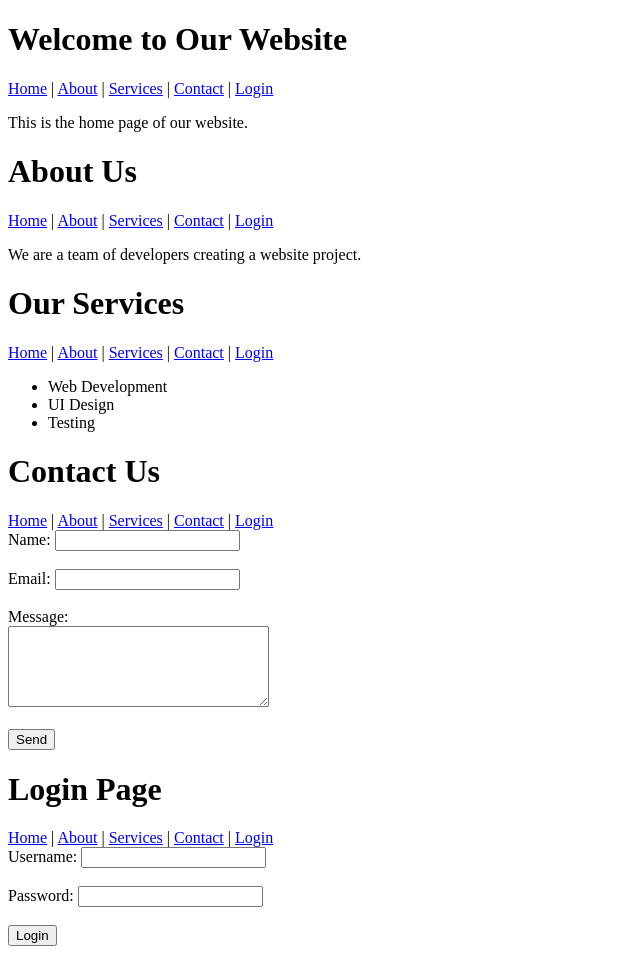
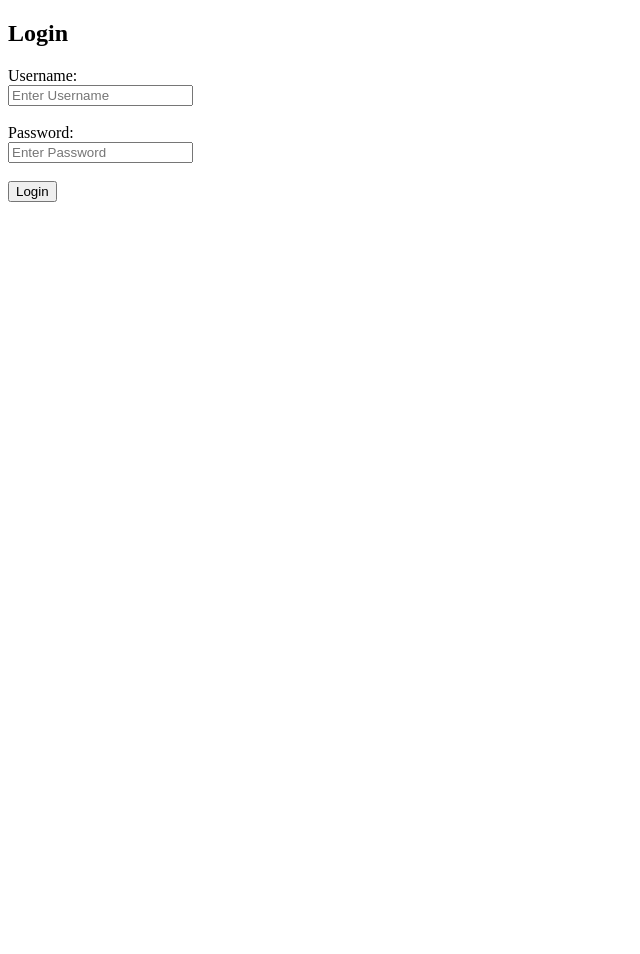
Before and after one commit to AravintDevops0202/Activity, a plain HTML site: page index.html in a window 1280 px wide. Shown: the whole page, without its empty margins (0-640 px from the left). After the commit the page ends 800 px from the top, so only its background shows below. Drawn offline with Linux system fonts and the light colour scheme.

Commit message:
Modify index.html for Login Page layout
Updated the index.html file to reflect the login page structure, including changes to the title, header, and form fields.

```diff
--- a/index.html
+++ b/index.html
@@ -1,113 +1,21 @@
 <!DOCTYPE html>
 <html>
 <head>
-    <title>Home</title>
+    <title>Login Page</title>
 </head>
 <body>
-    <h1>Welcome to Our Website</h1>
 
-    <nav>
-        <a href="index.html">Home</a> |
-        <a href="about.html">About</a> |
-        <a href="services.html">Services</a> |
-        <a href="contact.html">Contact</a> |
-        <a href="login.html">Login</a>
-    </nav>
-
-    <p>This is the home page of our website.</p>
-</body>
-</html>
-<!DOCTYPE html>
-<html>
-<head>
-    <title>About Us</title>
-</head>
-<body>
-    <h1>About Us</h1>
-
-    <nav>
-        <a href="index.html">Home</a> |
-        <a href="about.html">About</a> |
-        <a href="services.html">Services</a> |
-        <a href="contact.html">Contact</a> |
-        <a href="login.html">Login</a>
-    </nav>
-
-    <p>We are a team of developers creating a website project.</p>
-</body>
-</html>
-<!DOCTYPE html>
-<html>
-<head>
-    <title>Services</title>
-</head>
-<body>
-    <h1>Our Services</h1>
-
-    <nav>
-        <a href="index.html">Home</a> |
-        <a href="about.html">About</a> |
-        <a href="services.html">Services</a> |
-        <a href="contact.html">Contact</a> |
-        <a href="login.html">Login</a>
-    </nav>
-
-    <ul>
-        <li>Web Development</li>
-        <li>UI Design</li>
-        <li>Testing</li>
-    </ul>
-</body>
-</html>
-<!DOCTYPE html>
-<html>
-<head>
-    <title>Contact</title>
-</head>
-<body>
-    <h1>Contact Us</h1>
-
-    <nav>
-        <a href="index.html">Home</a> |
-        <a href="about.html">About</a> |
-        <a href="services.html">Services</a> |
-        <a href="contact.html">Contact</a> |
-        <a href="login.html">Login</a>
-    </nav>
+    <h2>Login</h2>
 
     <form>
-        Name: <input type="text"><br><br>
-        Email: <input type="email"><br><br>
-        Message:<br>
-        <textarea rows="5" cols="30"></textarea><br><br>
-        <input type="submit" value="Send">
-    </form>
-</body>
-</html>
-<!DOCTYPE html>
-<html>
-<head>
-    <title>Login</title>
-</head>
-<body>
-    <h1>Login Page</h1>
+        <label>Username:</label><br>
+        <input type="text" placeholder="Enter Username"><br><br>
 
-    <nav>
-        <a href="index.html">Home</a> |
-        <a href="about.html">About</a> |
-        <a href="services.html">Services</a> |
-        <a href="contact.html">Contact</a> |
-        <a href="login.html">Login</a>
-    </nav>
-
-    <form>
-        Username:
-        <input type="text"><br><br>
-
-        Password:
-        <input type="password"><br><br>
+        <label>Password:</label><br>
+        <input type="password" placeholder="Enter Password"><br><br>
 
         <input type="submit" value="Login">
     </form>
+
 </body>
 </html>
```
